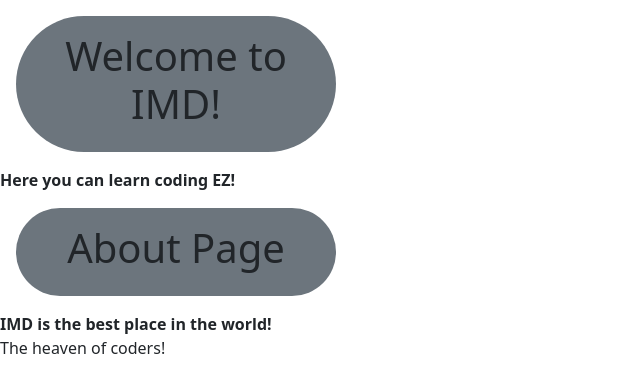
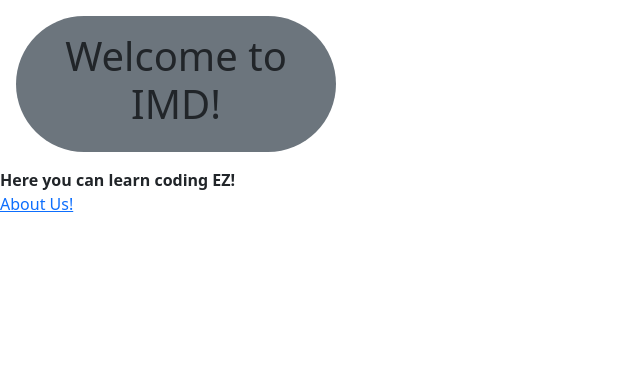
Before and after one commit to Amir-Pourhadi/Learn-React, a JavaScript app: page / in a window 1280 px wide. Shown: the top 392 px of the page, without its empty margins (0-640 px from the left). Built offline with nearby package versions, Linux system fonts and the light colour scheme.

Commit message:
A simple routing

```diff
--- a/src/components/App.js
+++ b/src/components/App.js
@@ -2,10 +2,8 @@ import { AboutPage } from "./AboutPage";
 import { HomePage } from "./HomePage";
 
 export const App = () => {
-	return (
-		<>
-			<HomePage />
-			<AboutPage />
-		</>
-	);
+	const route = window.location.pathname;
+
+	if (route === "/about") return <AboutPage />;
+	else return <HomePage />;
 };
--- a/src/components/HomePage.js
+++ b/src/components/HomePage.js
@@ -5,6 +5,8 @@ export const HomePage = () => {
 				<h1>Welcome to IMD!</h1>
 			</div>
 			<strong>Here you can learn coding EZ!</strong>
+			<br />
+			<a href="/about">About Us!</a>
 		</>
 	);
 };
```
